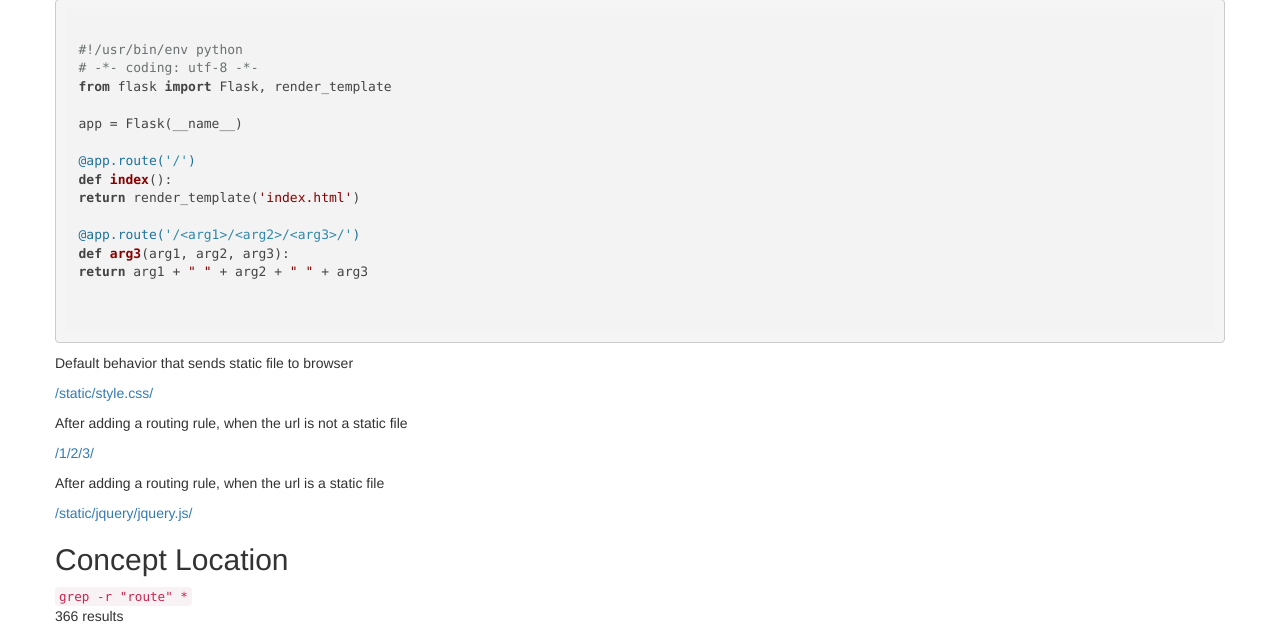
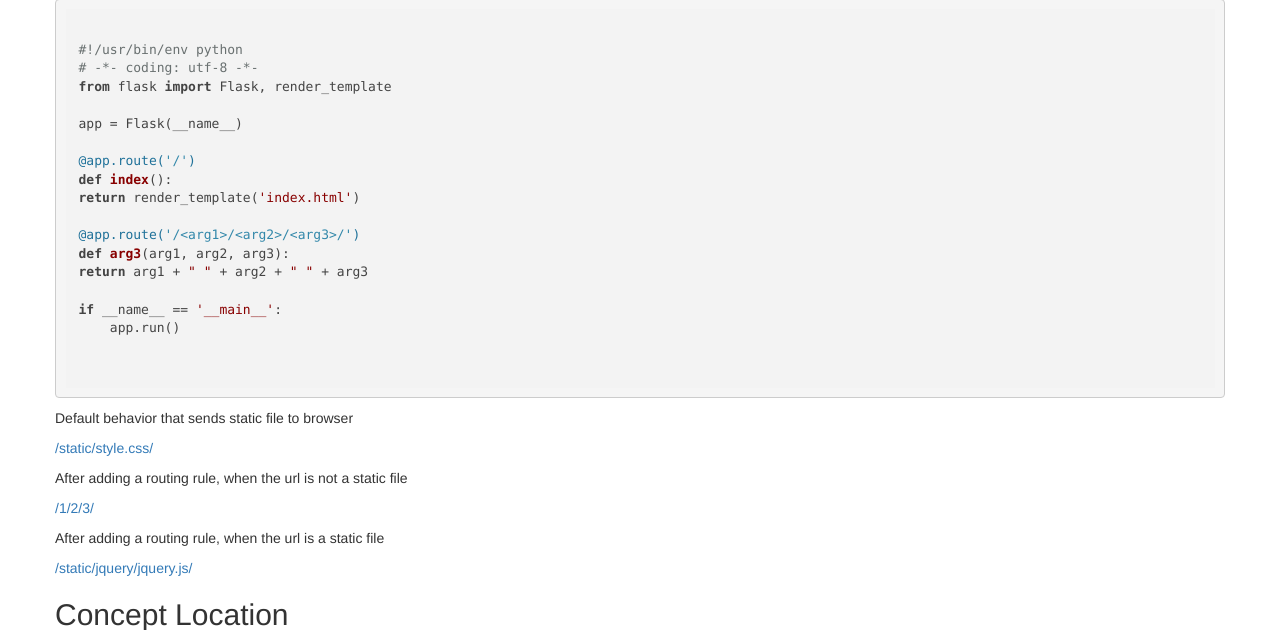
Before and after one commit to team-Slytherin-CSE2410/presentation, a Flask app: page /bug2 in a window 1280 px wide. Shown: the part 196-826 px from the top of the page. Run offline with Flask 2, Linux system fonts and the light colour scheme; parts of the project's set-up code (start-up, migrations or seed data) failed here and were passed over; some libraries are stand-ins or nearby versions.

Commit message:
change bug 2

```diff
--- a/templates/bug2.html
+++ b/templates/bug2.html
@@ -20,6 +20,9 @@ return render_template('index.html')
 @app.route('/&#60;arg1&#62;/&#60;arg2&#62;/&#60;arg3&#62;/')
 def arg3(arg1, arg2, arg3):
 return arg1 + " " + arg2 + " " + arg3
+
+if __name__ == '__main__':
+    app.run()
 
           </code></pre>
 
@@ -187,6 +190,9 @@ def arg3(arg1, arg2, arg3):
 def arg_4(arg1, arg2, arg3, arg4):
     return arg1 + " "  + arg2 + " " + arg3 + " " + arg4
 
+if __name__ == '__main__':
+    app.run()
+
                 </code></pre>
 
 
```
